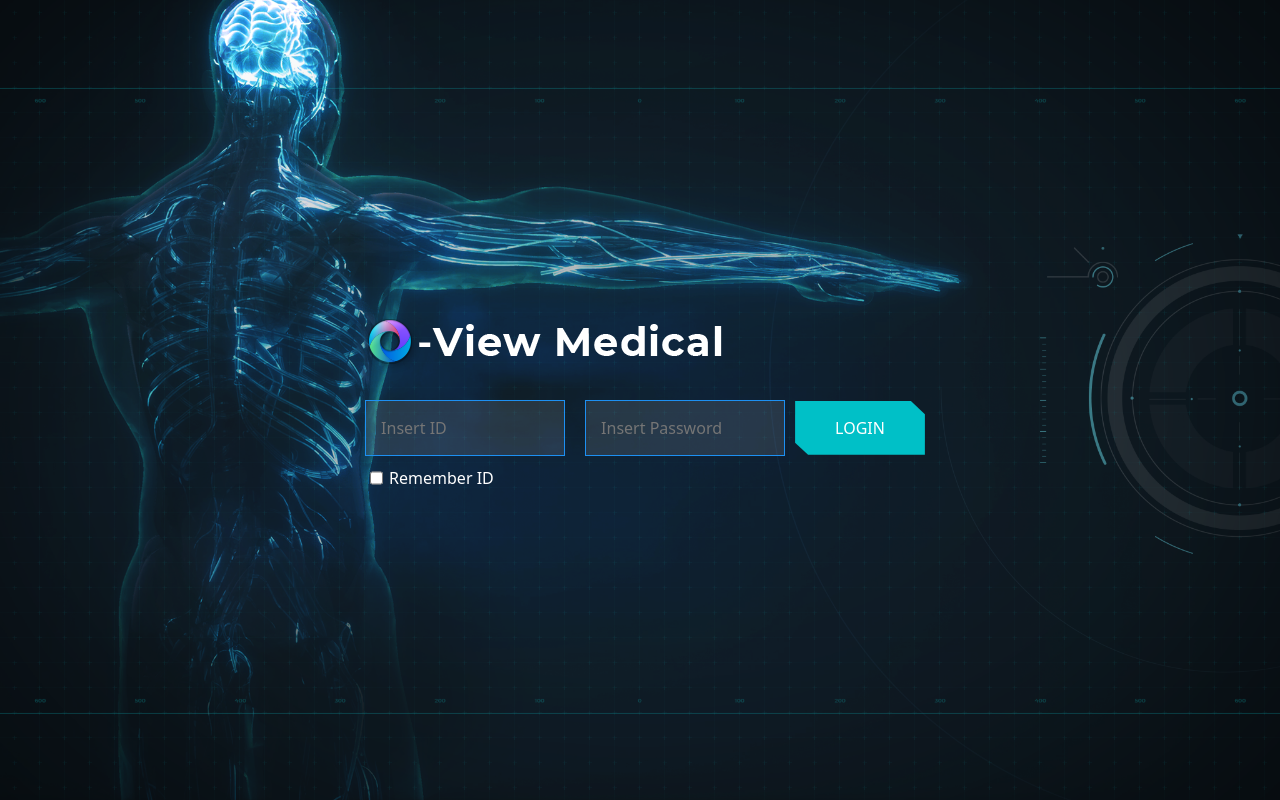
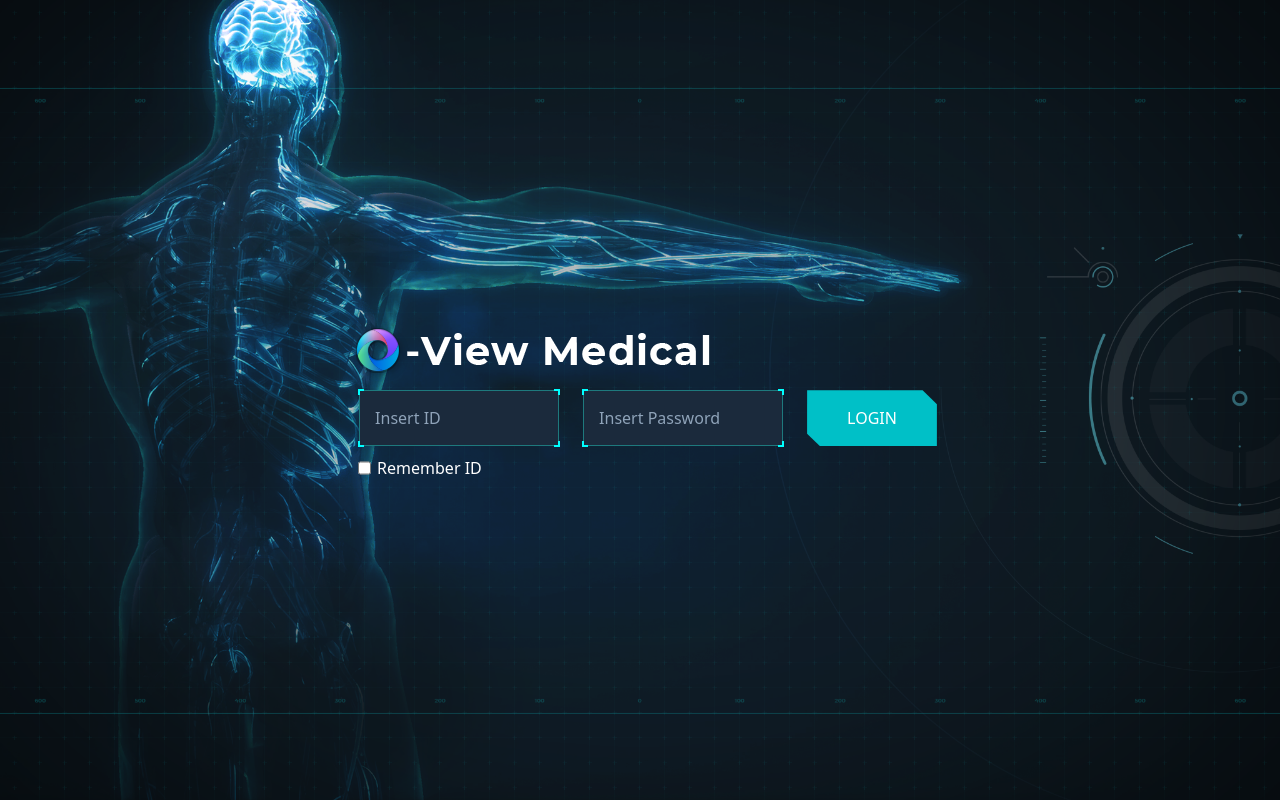
Before and after one commit to NST2210/o-view-web, a React (Vite) app: page /log-in in a window 1280 px wide. Built offline with nearby package versions, Linux system fonts and the light colour scheme; a web font is replaced by a local one.

Commit message:
css input log in

```diff
--- a/src/design/sass/pages/login.scss
+++ b/src/design/sass/pages/login.scss
@@ -31,31 +31,6 @@
     margin-left: 10px;
   }
 
-  /* Style the input fields */
-  .login-input {
-    display: inline-block;
-    width: 200px;
-    padding: 15px;
-    margin: 10px;
-    border-radius: unset;
-    border: none;
-    background-color: rgba(255, 255, 255, 0.1);
-    color: white;
-    font-size: 16px;
-    border: solid 0.5px #1d90f2;
-  }
-
-  .login-input::before {
-    content: "";
-    position: absolute;
-    top: 0;
-    left: 0;
-    width: 20px; /* kích thước của góc tô đậm */
-    height: 20px;
-    background-color: #00ffff; /* màu tô đậm cho góc */
-    border-top-left-radius: 8px; /* làm tròn góc */
-  }
-
   /* Style the checkbox */
   .remember-container {
     margin-left: 10px;
@@ -74,7 +49,6 @@
     border-radius: unset;
     cursor: pointer;
     font-size: 16px;
-    margin-top: 20px;
     clip-path: polygon(0 0, 89% 0, 100% 25%, 100% 100%, 10% 100%, 0 78%);
   }
 
@@ -82,3 +56,72 @@
     background-color: #00a7b7;
 
   }
+
+/* Input container with custom corner borders */
+.input-container {
+  position: relative;
+  padding: 5px;
+  width: 200px;
+  background-color: #1B2A3C; /* Dark input background */
+  border-radius: unset;
+  border: 1px solid #1E797D; /* Purple border */
+}
+
+.login-input {
+  width: 100%;
+  padding: 10px;
+  background-color: transparent;
+  border: none;
+  color: #FFFFFF; /* White text */
+  font-size: 16px;
+}
+
+.login-input::placeholder {
+  color: #8FA3B9; /* Light blue-gray placeholder */
+}
+
+.login-input:focus {
+  outline: none; /* Remove the default outline */
+}
+
+/* Custom corner styling for all 4 cyan corners */
+.input-container::before, /* Top-left */
+.input-container::after, /* Bottom-right */
+.input-container .top-right, /* Top-right */
+.input-container .bottom-left { /* Bottom-left */
+  content: '';
+  position: absolute;
+  border: 2px solid #00FFFF; /* Cyan border */
+  width: 6px;
+  height: 6px;
+}
+
+/* Top-left corner */
+.input-container::before {
+  top: -2px;
+  left: -2px;
+  border-width: 2px 0 0 2px; /* Borders on top and left */
+}
+
+/* Bottom-right corner */
+.input-container::after {
+  bottom: -2px;
+  right: -2px;
+  border-width: 0 2px 2px 0; /* Borders on right and bottom */
+}
+
+/* Top-right corner */
+.input-container .top-right {
+  top: -2px;
+  right: -2px;
+  border-width: 2px 2px 0 0; /* Borders on top and right */
+  position: absolute;
+}
+
+/* Bottom-left corner */
+.input-container .bottom-left {
+  bottom: -2px;
+  left: -2px;
+  border-width: 0 0 2px 2px; /* Borders on left and bottom */
+  position: absolute;
+}
--- a/src/pages/login/Login.tsx
+++ b/src/pages/login/Login.tsx
@@ -5,14 +5,24 @@
         <div className="login-container">
             <div className="login-content">
                 <h1 className="logo-login">
-          <img src="/src/assets/img/login_logo.png" alt="Logo" className="logo-image" />
+                    <img src="/src/assets/img/login_logo.png" alt="Logo" className="logo-image"/>
                 </h1>
                 <div className="login-form">
-          <input type="text" placeholder="Insert ID" className="login-input" />
-          <input type="password" placeholder="Insert Password" className="login-input" />
+                    <div className="d-flex gap-4 m-b-10 m-l-16 w-100">
+                        <div className="input-container">
+                            <input type="text" placeholder="Insert ID" className="login-input"/>
+                            <div className="top-right"></div>
+                            <div className="bottom-left"></div>
+                        </div>
+                        <div className="input-container">
+                            <input type="password" placeholder="Insert Password" className="login-input"/>
+                            <div className="top-right"></div>
+                            <div className="bottom-left"></div>
+                        </div>
                         <button className="login-screen-button">LOGIN</button>
+                    </div>
                     <div className="remember-container d-flex gap-6px">
-            <input type="checkbox" id="remember" />
+                        <input type="checkbox" id="remember"/>
                         <label htmlFor="remember">Remember ID</label>
                     </div>
 
```
Lines whose indentation alone changed are shown as unchanged.
